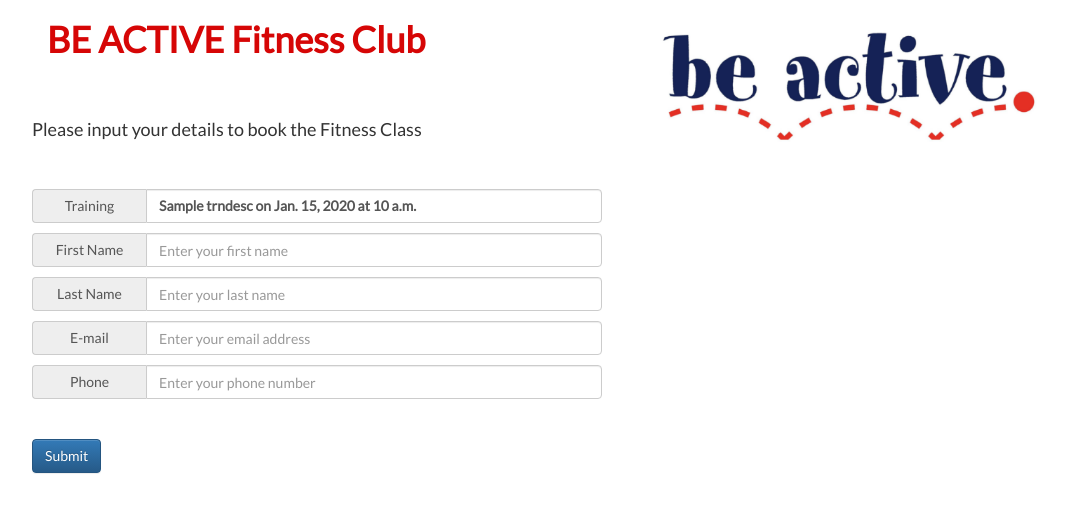
After one commit to annlii/fitness-club, a Django app: template club/templates/club/book1.html in a window 1280 px wide. The commit adds this page. Shown: the top 513 px of the page, without its empty margins (38-1104 px from the left). Run offline with Django 3.2, Linux system fonts and the light colour scheme; the template is opened without the code that fills it: values that come from a table or form of the project are taken from there, others are empty; tables that the repository leaves empty hold one stand-in row (values such as "Sample post"); some libraries are stand-ins or nearby versions.

Commit message:
Problem with displaying of form

```diff
--- a/club/models.py
+++ b/club/models.py
@@ -35,7 +35,7 @@
     """Data of people which book fitness classes"""
     first_name = models.CharField(max_length=50)
     last_name = models.CharField(max_length=50)
-    email = models.CharField(max_length=50)
+    email = models.EmailField(max_length=50)
     phone = models.CharField(max_length=10)
     training = models.ForeignKey('Training')
     def __str__(self):
--- /dev/null
+++ b/club/templates/club/book1.html
@@ -0,0 +1,39 @@
+{% extends 'club/base.html' %}
+
+{% block content %}
+<div>
+	<h4>Please input your details to book the Fitness Class</h4>
+	<br></br>
+</div>
+<form action="{%url 'book' pk=training.pk%}" method="post">{% csrf_token %}
+<div class="input-group">
+  <span class="input-group-addon">Training</span>
+  <label type="hidden" class="form-control" name="training">{{training.name}} on {{training.training_date}} at {{training.start_time}}
+ </div>
+   <p></p>
+   <input type="hidden" name="training" value={{training.id}}>
+   <p></p>
+<div class="input-group">
+  <span class="input-group-addon" width="10px">First Name</span>
+  <input type="text" class="form-control" name="first_name" placeholder="Enter your first name">
+ </div>
+  <p></p>
+ <div class="input-group">
+  <span class="input-group-addon">Last Name</span>
+  <input type="text" class="form-control" name="last_name" placeholder="Enter your last name">
+ </div>
+  <p></p>
+ <div class="input-group">
+  <span class="input-group-addon">E-mail</span>
+  <input type="text" class="form-control" name="email" placeholder="Enter your email address">
+ </div>
+  <p></p>
+ <div class="input-group">
+  <span class="input-group-addon">Phone</span>
+  <input type="text" class="form-control" name="phone" placeholder="Enter your phone number">
+ </div>
+  <br></br>
+  <td><a href=""><button type="submit" class="btn btn-primary">Submit</button></a></td>
+</form>
+
+{% endblock %}
--- a/club/views.py
+++ b/club/views.py
@@ -2,12 +2,13 @@
 import datetime
 from django.http import HttpResponseRedirect
 from django.shortcuts import render
-from django.views.generic import TemplateView
+from django.views.generic import TemplateView, FormView
 from django.views.generic.detail import SingleObjectMixin
 from django.contrib import messages
 from django.core.urlresolvers import reverse
 from .models import Training
 from .forms import ParticipantForm
+
 
 class HomePageView(TemplateView):
     """Home Page with list of trainings"""
@@ -19,7 +20,7 @@ class HomePageView(TemplateView):
         context['trainings'] = Training.objects.filter(state="A", training_date__gte=now).order_by('training_date', 'start_time')
         return context
 
-class BookView(SingleObjectMixin, TemplateView):
+class BookView(SingleObjectMixin, FormView):
     """
     Booking page - getting data of trainings and
     posting data of participant to db
```
Also changed, not shown: club/forms.py (+9 -1 lines), club/templates/club/book.html (+2 -28 lines), club/migrations/0006_auto_20160708_2224.py (added).
